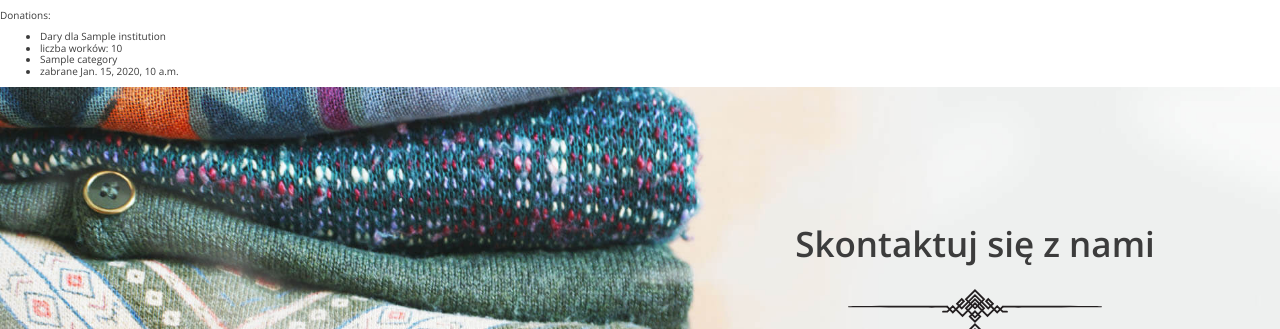
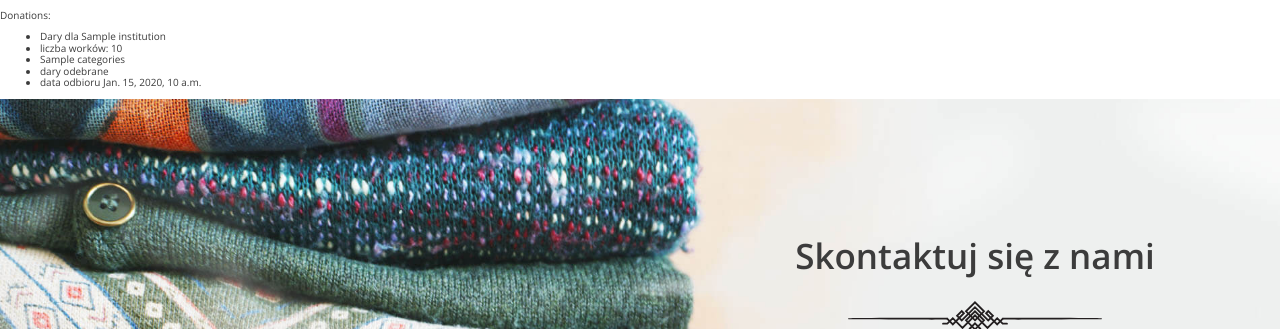
Before and after one commit to abojarska85/Charity-donation, a Django app: template templates/user_view.html in a window 1280 px wide. Shown: the part 926-1255 px from the top of the page. Run offline with Django 5.2, Linux system fonts and the light colour scheme; the template is opened without the code that fills it: most values are stand-ins (such as "Sample title", 1, 10 or a date in 2020).

Commit message:
model donation modification

```diff
--- a/charity_donation/models.py
+++ b/charity_donation/models.py
@@ -36,6 +36,7 @@
     pick_up_time = models.TimeField()
     pick_up_comment = models.TextField()
     user = models.ForeignKey(User, on_delete=models.CASCADE, null=True, default=None)
+    is_taken = models.BooleanField( null=True)
 
     def __str__(self):
         return f"{self.quantity} {self.institution}"
--- a/charity_donation/views.py
+++ b/charity_donation/views.py
@@ -41,6 +41,7 @@
         pick_up_date = request.POST.get('pick_up_date')
         pick_up_time = request.POST.get('pick_up_time')
         pick_up_comment = request.POST.get('pick_up_comment')
+        is_taken = request.POST.get('is_taken')
         user = request.user
         donation = Donation(quantity=quantity,
                             categories=categories,
@@ -52,7 +53,8 @@
                             pick_up_date=pick_up_date,
                             pick_up_time=pick_up_time,
                             pick_up_comment=pick_up_comment,
-                            user=user)
+                            user=user,
+                            is_taken=is_taken)
         donation.save()
         donation.categories.set(categories)
         return redirect('form-confirmation.html')
--- a/templates/user_view.html
+++ b/templates/user_view.html
@@ -56,8 +56,9 @@
     {% for donation in donations %}
         <li>Dary dla {{ donation.institution }}</li>
         <li> liczba worków: {{ donation.quantity }}</li>
-        <li>{{ category.name }}</li>
-        <li>zabrane {{ donation.pick_up_date }}</li>
+        <li>{{ donation.categories }}</li>
+        <li>dary odebrane {{ donation.is_taken }}</li>
+        <li>data odbioru {{ donation.pick_up_date }}</li>
     {% endfor %}
 </ul>
 </body>
```
Also changed, not shown: charity_donation/migrations/0004_donation_is_taken.py (added), charity_donation/migrations/0005_alter_donation_is_taken.py (added).
